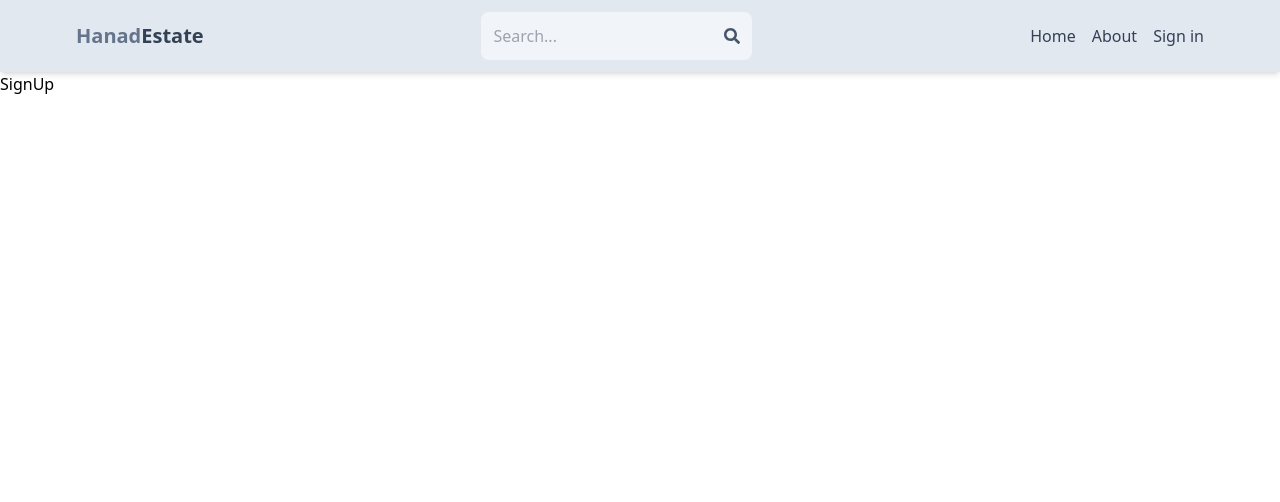
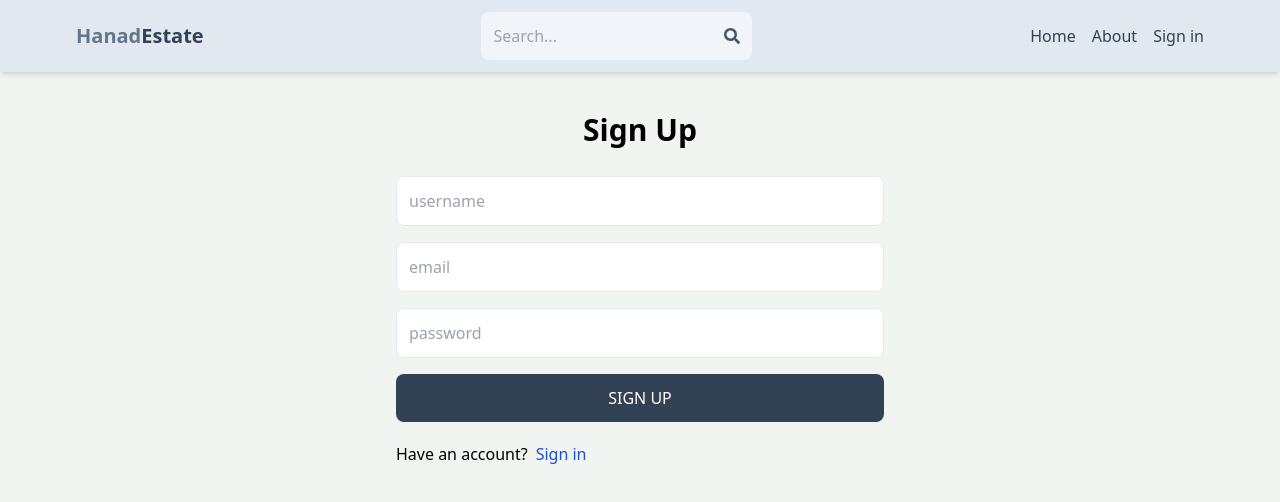
Before and after one commit to hanad-alm-d/mern-estate, a React (Vite) app in the folder client/: page /sign-up in a window 1280 px wide. Shown: the top 502 px of the page. Built offline with nearby package versions, Linux system fonts and the light colour scheme.

Commit message:
complete sign up page ui

```diff
--- a/client/src/index.css
+++ b/client/src/index.css
@@ -1,3 +1,7 @@
 @tailwind base;
 @tailwind components;
 @tailwind utilities;
+
+body{
+    background-color: rgb(241, 245, 241);
+}
--- a/client/src/pages/SignUp.jsx
+++ b/client/src/pages/SignUp.jsx
@@ -1,5 +1,41 @@
 import React from "react";
-
+import { Link } from "react-router-dom";
 export default function SignUp() {
-  return <div>SignUp</div>;
+  return (
+    <div className="p-3 max-w-lg mx-auto">
+      <h1 className="text-3xl text-center font-semibold my-7"> Sign Up</h1>
+      <form className="flex flex-col gap-4">
+        <input
+          type="text"
+          placeholder="username"
+          className="border p-3 rounded-lg"
+          id="username"
+        />
+        <input
+          type="email"
+          placeholder="email"
+          className="border p-3 rounded-lg"
+          id="email"
+        />
+        <input
+          type="email"
+          placeholder="password"
+          className="border p-3 rounded-lg"
+          id="password"
+        />
+        <button
+          type="submit"
+          className="bg-slate-700 text-white p-3 rounded-lg uppercase hover:opacity-95 disabled:opacity-80"
+        >
+          Sign Up
+        </button>
+      </form>
+      <div className="flex gap-2 mt-5">
+        <p>Have an account?</p>
+        <Link to={"/sign-in"}>
+          <span className="text-blue-700">Sign in</span>
+        </Link>
+      </div>
+    </div>
+  );
 }
```
